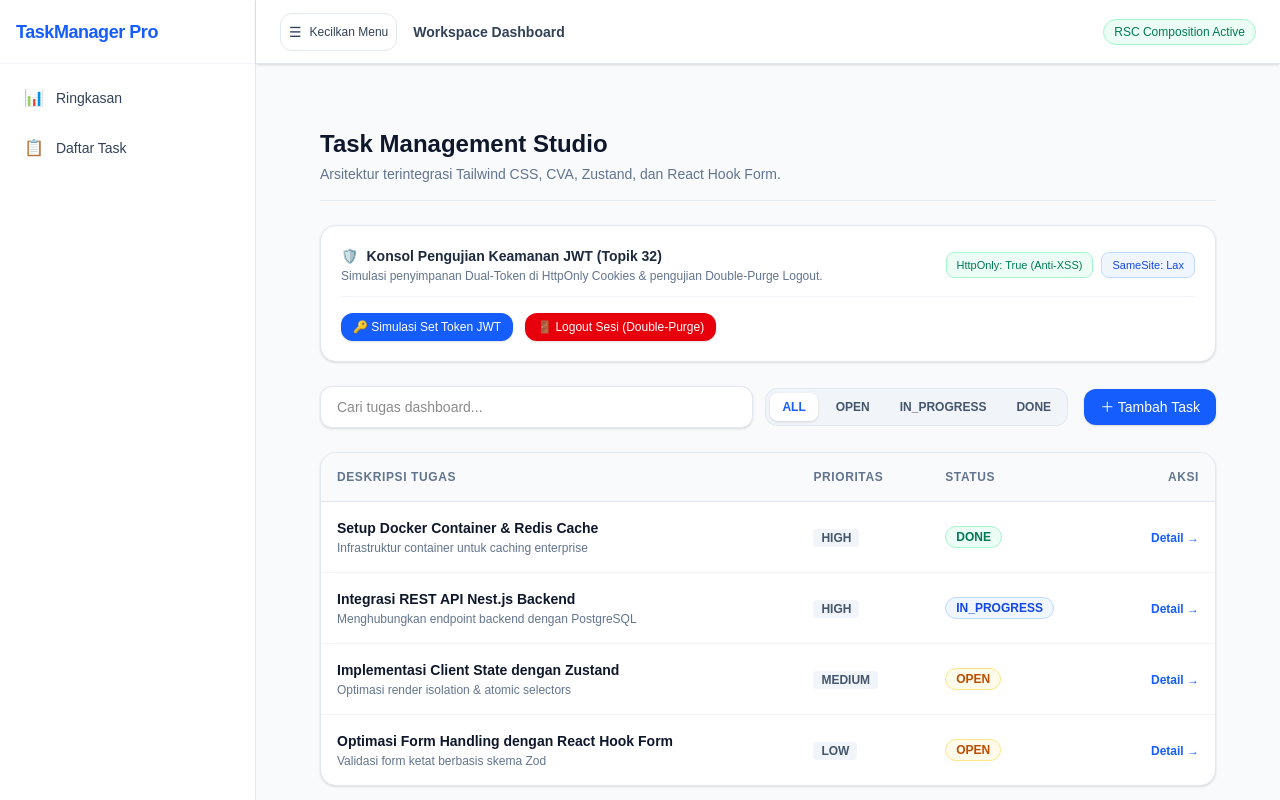
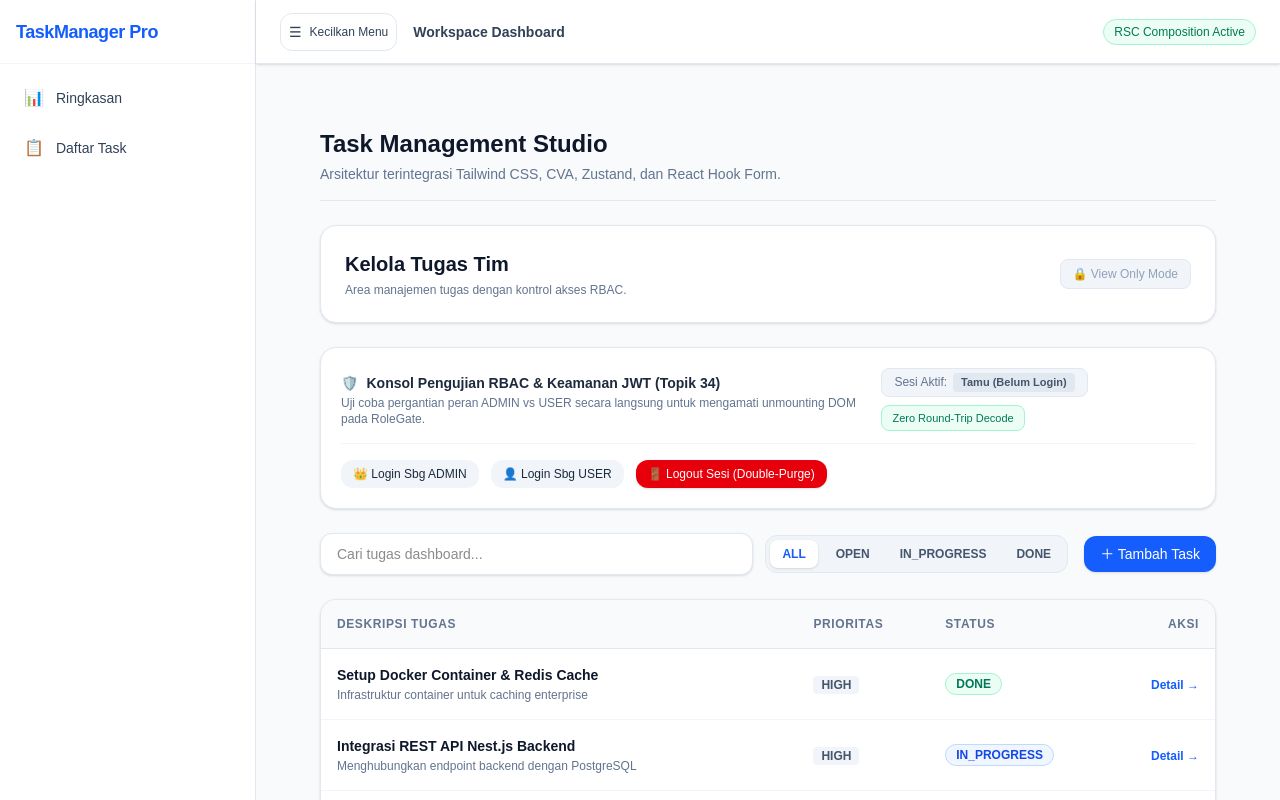
Before and after one commit to anggarasa/nextjs-roadmap, a Next.js app: page /dashboard/tasks in a window 1280 px wide. Shown: the top 800 px of the page. Built offline with nearby package versions, Linux system fonts and the light colour scheme; no server answers.

Commit message:
materi 34

```diff
--- a/app/(dashboard)/tasks/page.tsx
+++ b/app/(dashboard)/tasks/page.tsx
@@ -1,7 +1,10 @@
 import { TaskDashboardClient } from "@/components/tasks/TaskDashboardClient";
 import { AuthTestButtons } from "@/components/AuthTestButtons";
+import { RoleGate } from "@/components/auth/RoleGate";
+import { Button } from "@/components/ui/Button";
 import { Task } from "@/types/task";
-import { headers } from "next/headers";
+import { headers, cookies } from "next/headers";
+import { getCurrentUserSession } from "@/lib/auth-session";
 
 const fallbackTasks: Task[] = [
   { id: 1, title: "Setup Docker Container & Redis Cache", description: "Infrastruktur container untuk caching enterprise", status: "DONE", done: true, priority: "HIGH" },
@@ -11,7 +14,9 @@ const fallbackTasks: Task[] = [
 ];
 
 async function getTasks(): Promise<Task[]> {
-  const token = process.env.INTERNAL_API_KEY || "farhan-secret-key";
+  const cookieStore = await cookies();
+  const userToken = cookieStore.get("access_token")?.value;
+  const token = userToken || process.env.INTERNAL_API_KEY || "farhan-secret-key";
   const backendUrl = process.env.NESTJS_API_URL || "http://localhost:3001";
 
   // Hanya arahkan ke backend Nest.js (hindari fetch ke Next.js sendiri untuk mencegah infinite loop)
@@ -59,18 +64,56 @@ export default async function TasksPage() {
   }
 
   console.log("[SERVER COMPONENT] Rendering TasksPage on server...");
-  const tasks = await getTasks();
+  const [tasks, session] = await Promise.all([
+    getTasks(),
+    getCurrentUserSession(),
+  ]);
 
   return (
     <div className="p-8 max-w-6xl mx-auto space-y-6">
+      {/* Header Utama Workspace */}
       <div className="pb-4 border-b border-slate-200">
         <h1 className="text-2xl font-bold text-slate-900">Task Management Studio</h1>
-        <p className="text-sm text-slate-500 mt-1">Arsitektur terintegrasi Tailwind CSS, CVA, Zustand, dan React Hook Form.</p>
+        <p className="text-sm text-slate-500 mt-1">
+          Arsitektur terintegrasi Tailwind CSS, CVA, Zustand, dan React Hook Form.
+        </p>
       </div>
 
-      {/* Konsol Uji Coba: Simulasi Penyimpanan Token & Double-Purge Logout */}
-      <AuthTestButtons />
+      {/* Bar Aksi RBAC Deklaratif (Topik 34: Role-Based UI Rendering) */}
+      <div className="flex flex-col sm:flex-row justify-between items-start sm:items-center gap-4 p-6 bg-white border border-slate-200 rounded-2xl shadow-sm">
+        <div>
+          <h2 className="text-xl font-bold text-slate-900">Kelola Tugas Tim</h2>
+          <p className="text-xs text-slate-500 mt-1">Area manajemen tugas dengan kontrol akses RBAC.</p>
+        </div>
 
+        <div className="flex items-center gap-3">
+          {/* Tombol Hapus hanya dirender untuk ADMIN */}
+          <RoleGate allowedRoles={["ADMIN"]}>
+            <Button size="sm" variant="danger">
+              🗑 Hapus Task
+            </Button>
+          </RoleGate>
+
+          {/* Tombol Edit Proyek dengan fallback informatif untuk non-admin */}
+          <RoleGate
+            allowedRoles={["ADMIN"]}
+            fallback={
+              <span className="text-xs font-medium text-slate-400 bg-slate-100 px-3 py-1.5 rounded-lg border border-slate-200">
+                🔒 View Only Mode
+              </span>
+            }
+          >
+            <Button size="sm" variant="primary">
+              ✏ Edit Project
+            </Button>
+          </RoleGate>
+        </div>
+      </div>
+
+      {/* Konsol Uji Coba: Simulasi Pergantian Peran ADMIN vs USER & Double-Purge Logout */}
+      <AuthTestButtons currentSession={session} />
+
+      {/* Tabel & Toolbar Dashboard Tugas */}
       <TaskDashboardClient initialTasks={tasks} />
     </div>
   );
--- a/app/actions/auth-actions.ts
+++ b/app/actions/auth-actions.ts
@@ -6,6 +6,7 @@ import {
   storeAuthTokens as _storeAuthTokens,
   logoutAction as _logoutAction,
   refreshAuthTokens as _refreshAuthTokens,
+  simulateLoginRole as _simulateLoginRole,
 } from "@/actions/auth-actions";
 
 export async function loginAction(prevState: any, formData: FormData) {
@@ -112,3 +113,10 @@ export async function logoutAction() {
 export async function refreshAuthTokens() {
   return _refreshAuthTokens();
 }
+
+/**
+ * Simulasi pergantian role pengguna untuk pengujian RBAC (Topik 34).
+ */
+export async function simulateLoginRole(role: "ADMIN" | "USER") {
+  return _simulateLoginRole(role);
+}
--- a/components/AuthTestButtons.tsx
+++ b/components/AuthTestButtons.tsx
@@ -1,30 +1,37 @@
 "use client";
 
-import { storeAuthTokens, logoutAction } from "@/actions/auth-actions";
+import { logoutAction, simulateLoginRole } from "@/actions/auth-actions";
 import { Button } from "@/components/ui/Button";
-import { useState } from "react";
+import { useRouter } from "next/navigation";
+import { useState, useTransition, useEffect } from "react";
+import type { JWTPayload } from "@/lib/auth-session";
 
-export function AuthTestButtons() {
-  const [isSettingToken, setIsSettingToken] = useState(false);
+interface AuthTestButtonsProps {
+  currentSession?: JWTPayload | null;
+}
+
+export function AuthTestButtons({ currentSession }: AuthTestButtonsProps) {
+  const router = useRouter();
+  const [isPending, startTransition] = useTransition();
+  const [activeRole, setActiveRole] = useState<string | null>(currentSession?.role || null);
   const [statusMessage, setStatusMessage] = useState<string | null>(null);
 
-  const handleSimulateLogin = async () => {
-    setIsSettingToken(true);
+  useEffect(() => {
+    setActiveRole(currentSession?.role || null);
+  }, [currentSession]);
+
+  const handleSwitchRole = (role: "ADMIN" | "USER") => {
     setStatusMessage(null);
-    try {
-      // Simulasi payload token JWT dari respon Nest.js
-      const dummyAccessToken = "eyJhbGciOiJIUzI1NiIsInR5cCI6IkpXVCJ9.dummy_access_15m";
-      const dummyRefreshToken = "eyJhbGciOiJIUzI1NiIsInR5cCI6IkpXVCJ9.dummy_refresh_7d";
-
-      await storeAuthTokens(dummyAccessToken, dummyRefreshToken);
-      setStatusMessage("Token JWT berhasil disimpan ke dalam HttpOnly Cookies!");
-      alert("Token JWT berhasil disimpan ke dalam HttpOnly Cookies!");
-    } catch (err) {
-      console.error("Gagal menyimpan token:", err);
-      alert("Terjadi kesalahan saat menyimpan token.");
-    } finally {
-      setIsSettingToken(false);
-    }
+    startTransition(async () => {
+      try {
+        await simulateLoginRole(role);
+        setActiveRole(role);
+        setStatusMessage(`Role berhasil dialihkan ke ${role}! Token JWT disimpan ke HttpOnly Cookies.`);
+        router.refresh();
+      } catch (err) {
+        console.error("Gagal mengalihkan role:", err);
+      }
+    });
   };
 
   return (
@@ -33,34 +40,54 @@ export function AuthTestButtons() {
         <div>
           <h2 className="text-sm font-bold text-slate-800 flex items-center gap-2">
             <span>🛡️</span>
-            <span>Konsol Pengujian Keamanan JWT (Topik 32)</span>
+            <span>Konsol Pengujian RBAC & Keamanan JWT (Topik 34)</span>
           </h2>
           <p className="text-xs text-slate-500 mt-0.5">
-            Simulasi penyimpanan Dual-Token di HttpOnly Cookies & pengujian Double-Purge Logout.
+            Uji coba pergantian peran ADMIN vs USER secara langsung untuk mengamati unmounting DOM pada RoleGate.
           </p>
         </div>
         <div className="flex items-center gap-2 flex-wrap">
+          <div className="flex items-center gap-1.5 px-3 py-1 bg-slate-100 border border-slate-200 rounded-lg text-xs">
+            <span className="text-slate-500">Sesi Aktif:</span>
+            <span
+              className={`font-bold font-mono px-2 py-0.5 rounded text-[11px] ${
+                activeRole === "ADMIN"
+                  ? "bg-purple-100 text-purple-700 border border-purple-200"
+                  : activeRole === "USER" || activeRole === "MEMBER"
+                  ? "bg-amber-100 text-amber-700 border border-amber-200"
+                  : "bg-slate-200 text-slate-600"
+              }`}
+            >
+              {activeRole ? activeRole : "Tamu (Belum Login)"}
+            </span>
+          </div>
           <span className="text-[11px] font-mono font-medium px-2.5 py-1 bg-emerald-50 text-emerald-700 border border-emerald-200 rounded-lg">
-            HttpOnly: True (Anti-XSS)
-          </span>
-          <span className="text-[11px] font-mono font-medium px-2.5 py-1 bg-blue-50 text-blue-700 border border-blue-200 rounded-lg">
-            SameSite: Lax
+            Zero Round-Trip Decode
           </span>
         </div>
       </div>
 
       <div className="flex flex-wrap items-center gap-3">
         <Button
-          variant="primary"
+          variant={activeRole === "ADMIN" ? "primary" : "secondary"}
           size="sm"
-          onClick={handleSimulateLogin}
-          disabled={isSettingToken}
+          onClick={() => handleSwitchRole("ADMIN")}
+          disabled={isPending}
         >
-          {isSettingToken ? "Menyimpan Token..." : "🔑 Simulasi Set Token JWT"}
+          👑 Login Sbg ADMIN
+        </Button>
+
+        <Button
+          variant={activeRole === "USER" ? "primary" : "secondary"}
+          size="sm"
+          onClick={() => handleSwitchRole("USER")}
+          disabled={isPending}
+        >
+          👤 Login Sbg USER
         </Button>
 
         <form action={logoutAction}>
-          <Button variant="danger" size="sm" type="submit">
+          <Button variant="danger" size="sm" type="submit" disabled={isPending}>
             🚪 Logout Sesi (Double-Purge)
           </Button>
         </form>
@@ -69,7 +96,7 @@ export function AuthTestButtons() {
       {statusMessage && (
         <div className="text-xs text-emerald-700 bg-emerald-50/80 p-2.5 rounded-xl border border-emerald-200 flex items-center gap-2 animate-fadeIn">
           <span>✅</span>
-          <span>{statusMessage} (Periksa tab Application &gt; Cookies pada DevTools browser)</span>
+          <span>{statusMessage}</span>
         </div>
       )}
     </div>
--- /dev/null
+++ b/components/auth/RoleGate.tsx
@@ -0,0 +1,30 @@
+// components/auth/RoleGate.tsx
+import React from "react";
+import { getCurrentUserSession, type UserRole } from "@/lib/auth-session";
+
+interface RoleGateProps {
+  allowedRoles: UserRole[];
+  children: React.ReactNode;
+  fallback?: React.ReactNode;
+}
+
+/**
+ * Server Component deklaratif untuk merender elemen antarmuka
+ * secara bersyarat berdasarkan peran (role) pengguna.
+ */
+export async function RoleGate({
+  allowedRoles,
+  children,
+  fallback = null,
+}: RoleGateProps) {
+  // Ekstraksi sesi pengguna langsung di server Next.js
+  const user = await getCurrentUserSession();
+
+  // Jika sesi tidak ditemukan atau peran pengguna tidak memenuhi syarat
+  if (!user || !allowedRoles.includes(user.role)) {
+    return <>{fallback}</>;
+  }
+
+  // Jika peran valid, render children secara utuh
+  return <>{children}</>;
+}
--- /dev/null
+++ b/lib/auth-session.ts
@@ -0,0 +1,34 @@
+// lib/auth-session.ts
+import { cookies } from "next/headers";
+import { jwtDecode } from "jwt-decode";
+
+export type UserRole = "ADMIN" | "USER" | "MEMBER";
+
+export interface JWTPayload {
+  sub: string | number;
+  email?: string;
+  role: UserRole;
+  exp?: number;
+  iat?: number;
+}
+
+/**
+ * Membaca cookie access_token dan mengekstrak klaim payload JWT di lingkungan server.
+ * Menghasilkan zero network round-trip ke backend Nest.js.
+ */
+export async function getCurrentUserSession(): Promise<JWTPayload | null> {
+  const cookieStore = await cookies();
+  const token = cookieStore.get("access_token")?.value;
+
+  if (!token) {
+    return null;
+  }
+
+  try {
+    const decoded = jwtDecode<JWTPayload>(token);
+    return decoded;
+  } catch (error) {
+    console.error("[AUTH] Gagal mendecode access_token JWT:", error);
+    return null;
+  }
+}
--- a/package.json
+++ b/package.json
@@ -12,6 +12,7 @@
     "@hookform/resolvers": "^5.9.1",
     "class-variance-authority": "^0.7.1",
     "clsx": "^2.1.1",
+    "jwt-decode": "^4.0.0",
     "next": "16.3.6",
     "react": "19.2.8",
     "react-dom": "19.2.8",
```
Also changed, not shown: actions/auth-actions.ts (+20 -2 lines), app/(dashboard)/layout.tsx (+20 -2 lines), 1 other file (tests, documents, lock files or other folders).
